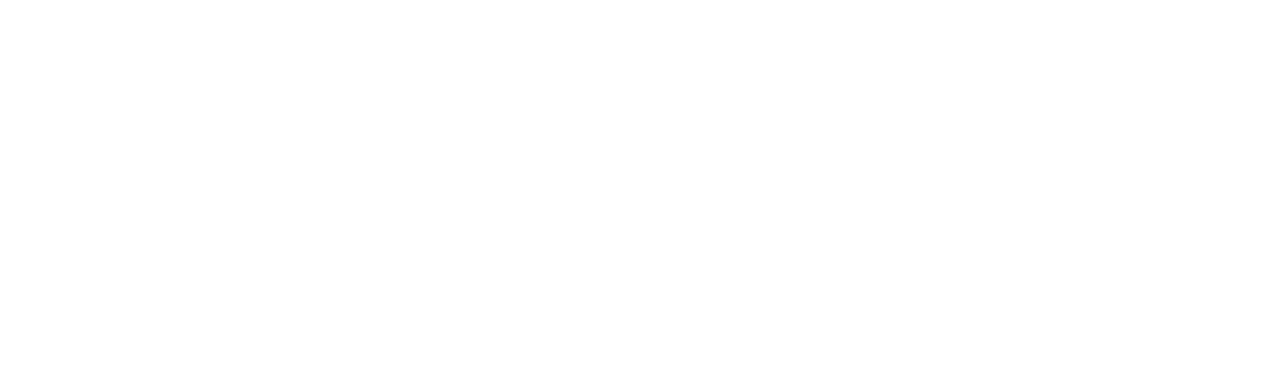
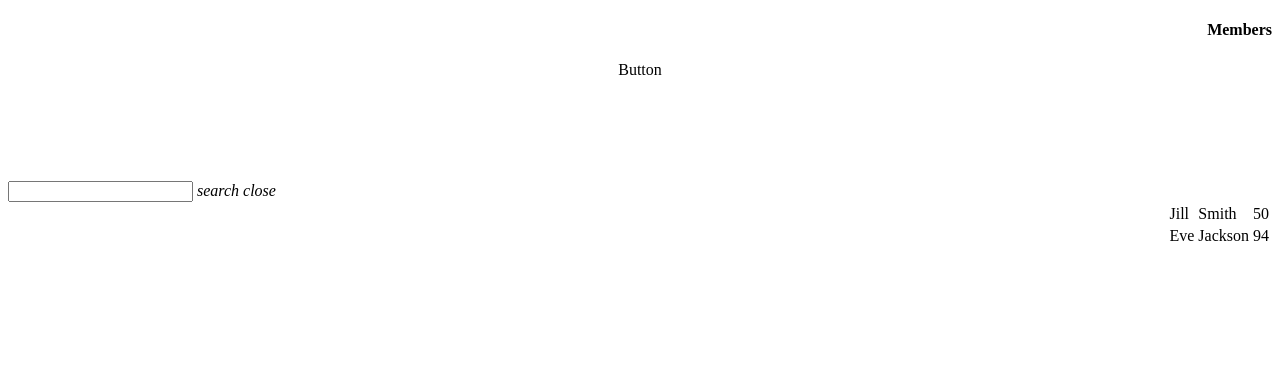
Before and after one commit to OttoBergman/membo, a website: page app/templates/members.html in a window 1280 px wide. Drawn offline with Linux system fonts and the light colour scheme.

Commit message:
#added table #added button #added searchbar #added header

```diff
--- a/app/templates/members.html
+++ b/app/templates/members.html
@@ -1,10 +1,44 @@
 <!DOCTYPE html>
+
+
 <html lang="en">
 <head>
     <meta charset="UTF-8">
     <title></title>
 </head>
 <body>
+    <div class="row" style="height: 10em">
+        <div class="col s3" align="right"><h4>Members</h4></div>
+        <div class="col s9" align="center"><a class="waves-effect waves-light btn-large">Button</a></div>
+    </div>
 
+    <div class="searchContainer">
+        <nav>
+            <div class="nav-wrapper">
+                <form>
+                    <div class="input-field">
+                        <input id="search" type="search" required>
+                        <label for="search"><i class="material-icons">search</i></label>
+                        <i class="material-icons">close</i>
+                    </div>
+                </form>
+            </div>
+        </nav>
+    </div>
+
+    <div class="container" style="height: 10em">
+        <table class="striped" align="right" >
+            <tr>
+                <td>Jill</td>
+                <td>Smith</td>
+                <td>50</td>
+            </tr>
+            <tr>
+                <td>Eve</td>
+                <td>Jackson</td>
+                <td>94</td>
+            </tr>
+        </table>
+    </div>
 </body>
 </html>
```
